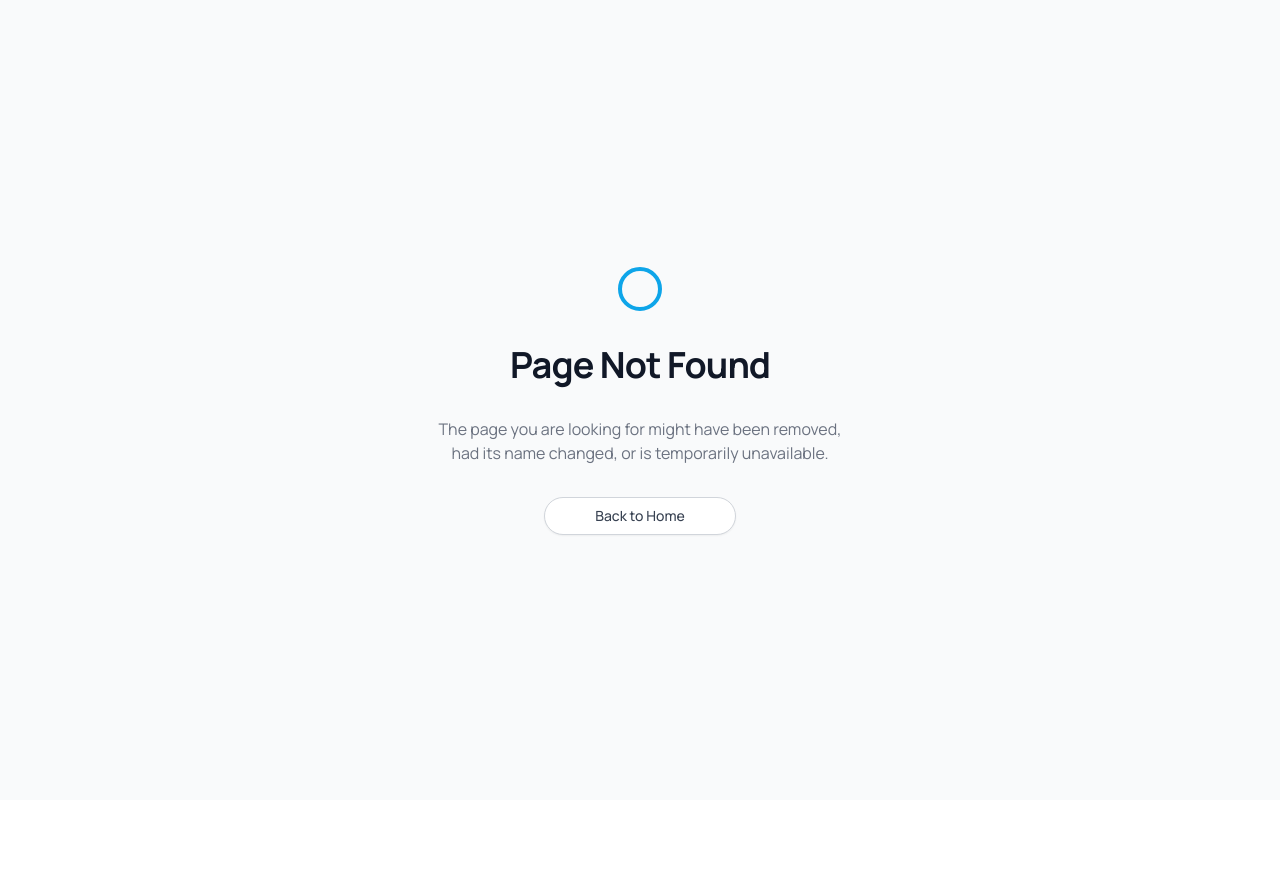
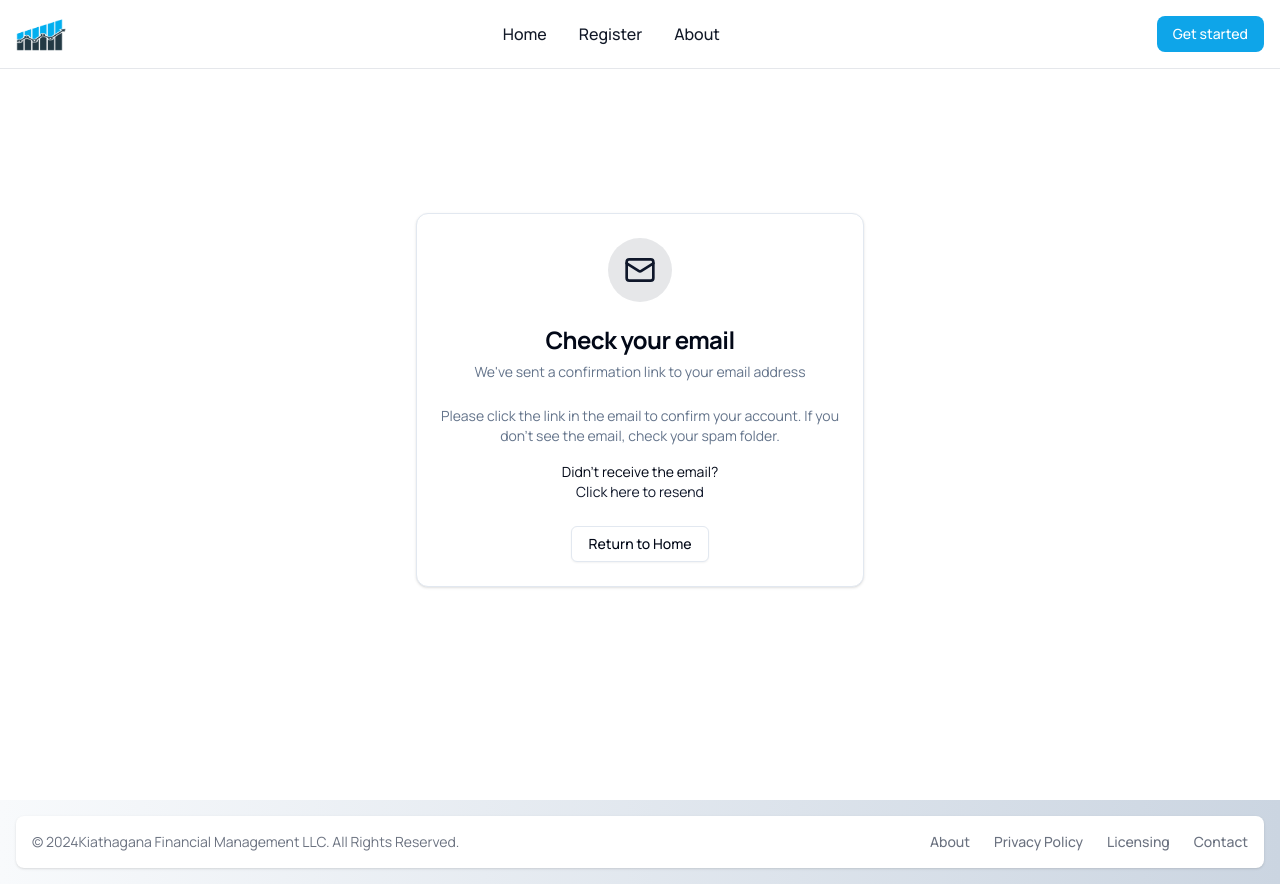
Before and after one commit to daveclinton/kenya-land-charge, a Next.js app: page /email-confirmation in a window 1280 px wide. Before the commit this address had no page. Before the commit the page ends 800 px from the top, so only its background shows below. Built offline with nearby package versions, Linux system fonts and the light colour scheme; what tailwindcss-react-aria-components would draw is missing.

Commit message:
feat: add release

```diff
--- /dev/null
+++ b/app/(landing)/email-confirmation/page.tsx
@@ -0,0 +1,51 @@
+import { Mail } from "lucide-react";
+import { Button } from "@/components/ui/button";
+import {
+  Card,
+  CardContent,
+  CardDescription,
+  CardFooter,
+  CardHeader,
+  CardTitle,
+} from "@/components/ui/card";
+
+export default function Component() {
+  return (
+    <div className="flex items-center justify-center min-h-screen bg-background">
+      <Card className="w-full max-w-md">
+        <CardHeader className="text-center">
+          <div className="mx-auto mb-4 w-16 h-16 bg-primary/10 rounded-full flex items-center justify-center">
+            <Mail className="w-8 h-8 text-primary" />
+          </div>
+          <CardTitle className="text-2xl font-bold">Check your email</CardTitle>
+          <CardDescription>
+            We've sent a confirmation link to your email address
+          </CardDescription>
+        </CardHeader>
+        <CardContent className="space-y-4">
+          <p className="text-center text-sm text-muted-foreground">
+            Please click the link in the email to confirm your account. If you
+            don't see the email, check your spam folder.
+          </p>
+          <div className="text-center text-sm">
+            <p>Didn't receive the email?</p>
+            <Button
+              variant="link"
+              className="p-0 h-auto font-normal text-primary"
+            >
+              Click here to resend
+            </Button>
+          </div>
+        </CardContent>
+        <CardFooter className="flex justify-center">
+          <Button
+            variant="outline"
+            onClick={() => (window.location.href = "/")}
+          >
+            Return to Home
+          </Button>
+        </CardFooter>
+      </Card>
+    </div>
+  );
+}
```
